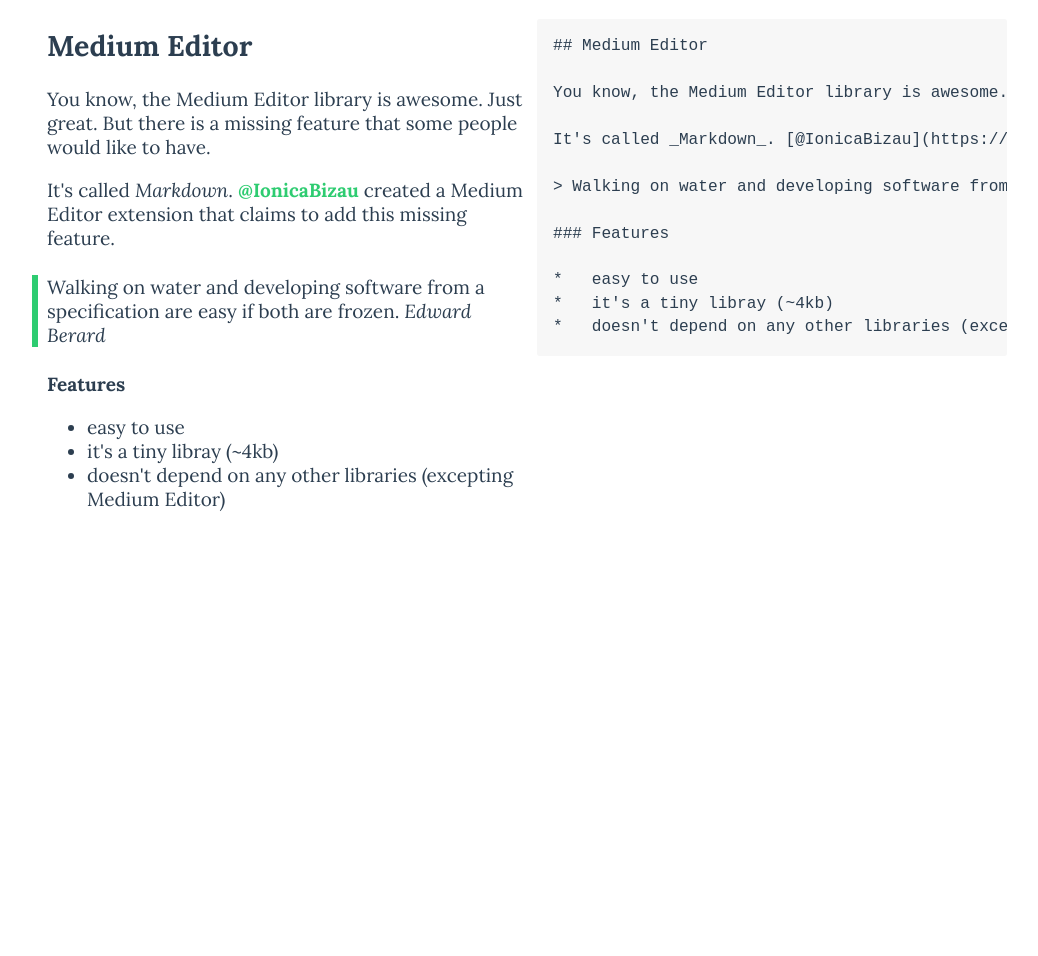
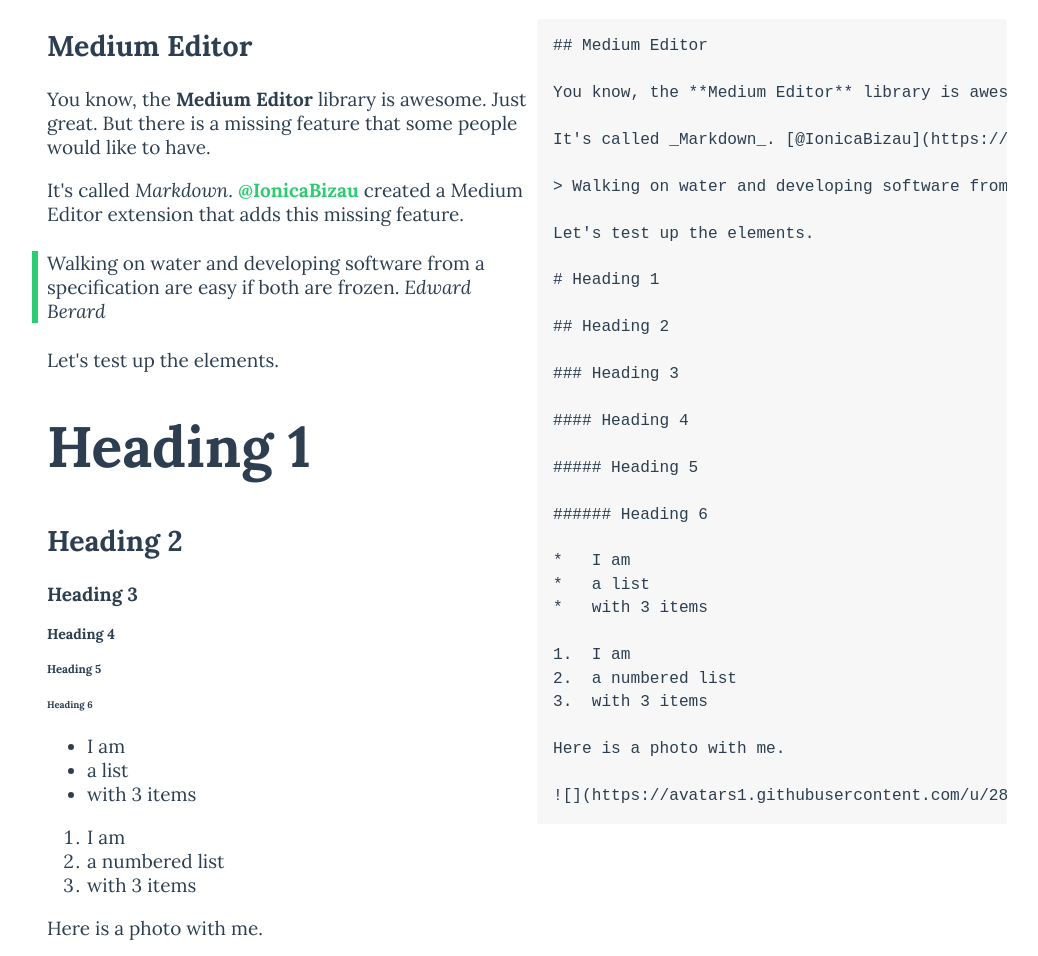
Before and after one commit to IonicaBizau/medium-editor-markdown, a website: page example/index.html in a window 1280 px wide. Shown: the part 126-1082 px from the top of the page, without its empty margins (113-1151 px from the left). Before the commit the page ends 800 px from the top, so only its background shows below. Drawn offline with nearby package versions, Linux system fonts and the light colour scheme; grey boxes are pictures that could not be loaded; some icons are missing.

Commit message:
Updated example

```diff
--- a/example/index.html
+++ b/example/index.html
@@ -15,19 +15,31 @@
             <div class="editor">
                 <div class="left">
                     <h2>Medium Editor</h2>
-                    <p>You know, the Medium Editor library is awesome. Just great. But there is a missing feature that some people would like to have.</p>
-                    <p>It's called <em>Markdown</em>. <a href="https://github.com/IonicaBizau">@IonicaBizau</a> created a Medium Editor extension that claims to add this missing feature.</p>
+                    <p>You know, the <strong>Medium Editor</strong> library is awesome. Just great. But there is a missing feature that some people would like to have.</p>
+                    <p>It's called <em>Markdown</em>. <a href="https://github.com/IonicaBizau">@IonicaBizau</a> created a Medium Editor extension that adds this missing feature.</p>
                     <blockquote>
                         Walking on water and developing software from a specification are easy if both are frozen. <em>Edward Berard</em>
                     </blockquote>
 
-                    <h3>Features</h3>
+                    Let's test up the elements.
+                    <h1>Heading 1</h1>
+                    <h2>Heading 2</h2>
+                    <h3>Heading 3</h3>
+                    <h4>Heading 4</h4>
+                    <h5>Heading 5</h5>
+                    <h6>Heading 6</h6>
                     <ul>
-                    	<li>easy to use</li>
-                    	<li>it's a tiny libray (~4kb)</li>
-                        <li>doesn't depend on any other libraries (excepting Medium Editor)</li>
+                        <li>I am</li>
+                        <li>a list</li>
+                        <li>with 3 items</li>
                     </ul>
-
+                    <ol>
+                        <li>I am</li>
+                        <li>a numbered list</li>
+                        <li>with 3 items</li>
+                    </ol>
+                    <p>Here is a photo with me.</p>
+                    <img src="https://avatars1.githubusercontent.com/u/2864371?v=3&s=100" class="img">
                 </div>
                 <div class="right">
                     <pre></pre>
```
